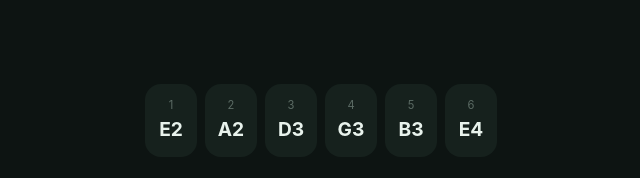
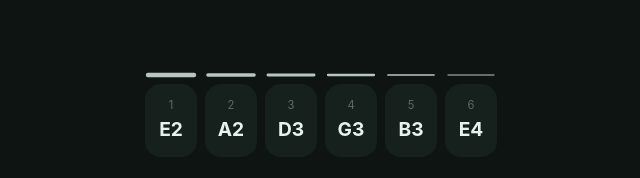
Before and after one commit to BadKirill/anytune, a React (Vite) app: page / in a window 1280 px wide. Shown: the part 619-797 px from the top of the page, without its empty margins (319-959 px from the left). Built offline with nearby package versions, Linux system fonts and the light colour scheme.

Commit message:
Show string thickness indicator above each string box

```diff
--- a/src/App.css
+++ b/src/App.css
@@ -112,6 +112,19 @@
   justify-content: center;
   gap: 8px;
   margin-top: auto;
+}
+
+.string-item {
+  display: flex;
+  flex-direction: column;
+  align-items: center;
+  gap: 4px;
+}
+
+.string-gauge {
+  width: 52px;
+  height: 10px;
+  color: #b9c6bf;
 }
 
 .string-button {
--- a/src/components/StringList.tsx
+++ b/src/components/StringList.tsx
@@ -1,5 +1,29 @@
-import { formatPitch } from '../core/music'
+import { formatPitch, pitchToMidi, type Pitch } from '../core/music'
 import type { Tuning } from '../core/tunings'
+
+/** Visual string thickness in px: lower pitch = thicker string, like real gauges. */
+function stringThickness(pitch: Pitch): number {
+  const midi = pitchToMidi(pitch)
+  const E4_MIDI = 64
+  return Math.min(6.5, Math.max(1, (E4_MIDI - midi) * 0.14 + 1))
+}
+
+function StringGauge({ pitch }: { pitch: Pitch }) {
+  const thickness = stringThickness(pitch)
+  return (
+    <svg className="string-gauge" viewBox="0 0 52 10" aria-hidden="true">
+      <line
+        x1="3"
+        y1="5"
+        x2="49"
+        y2="5"
+        stroke="currentColor"
+        strokeWidth={thickness}
+        strokeLinecap="round"
+      />
+    </svg>
+  )
+}
 
 interface StringListProps {
   tuning: Tuning
@@ -37,8 +61,9 @@ export function StringList({
           .filter(Boolean)
           .join(' ')
         return (
+          <div key={index} className="string-item">
+            <StringGauge pitch={string.pitch} />
             <button
-            key={index}
               type="button"
               className={classes}
               onClick={() => {
@@ -48,6 +73,7 @@ export function StringList({
               <span className="string-number">{index + 1}</span>
               <span className="string-note">{formatPitch(string.pitch)}</span>
             </button>
+          </div>
         )
       })}
     </div>
```
Lines whose indentation alone changed are shown as unchanged.
